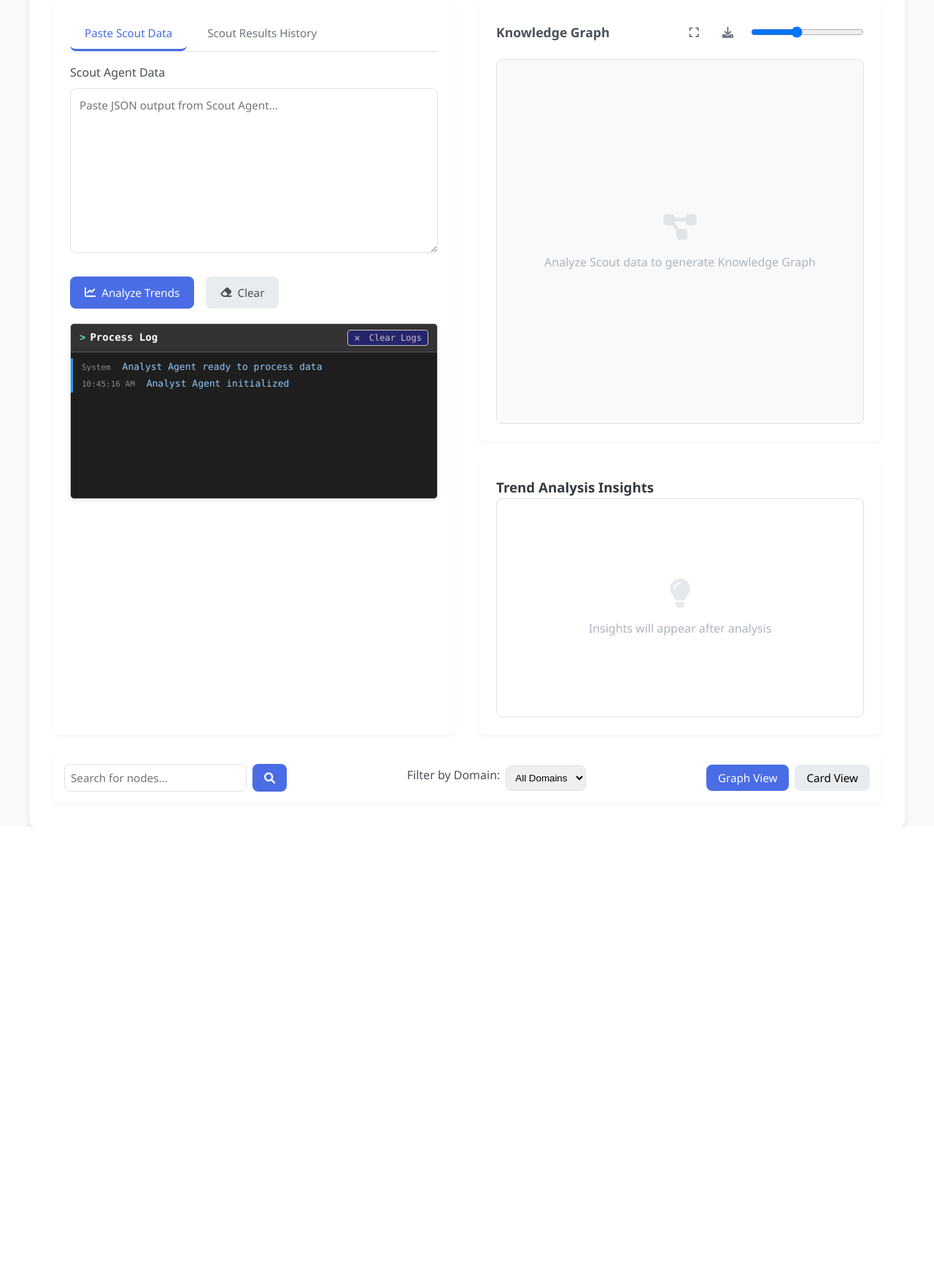
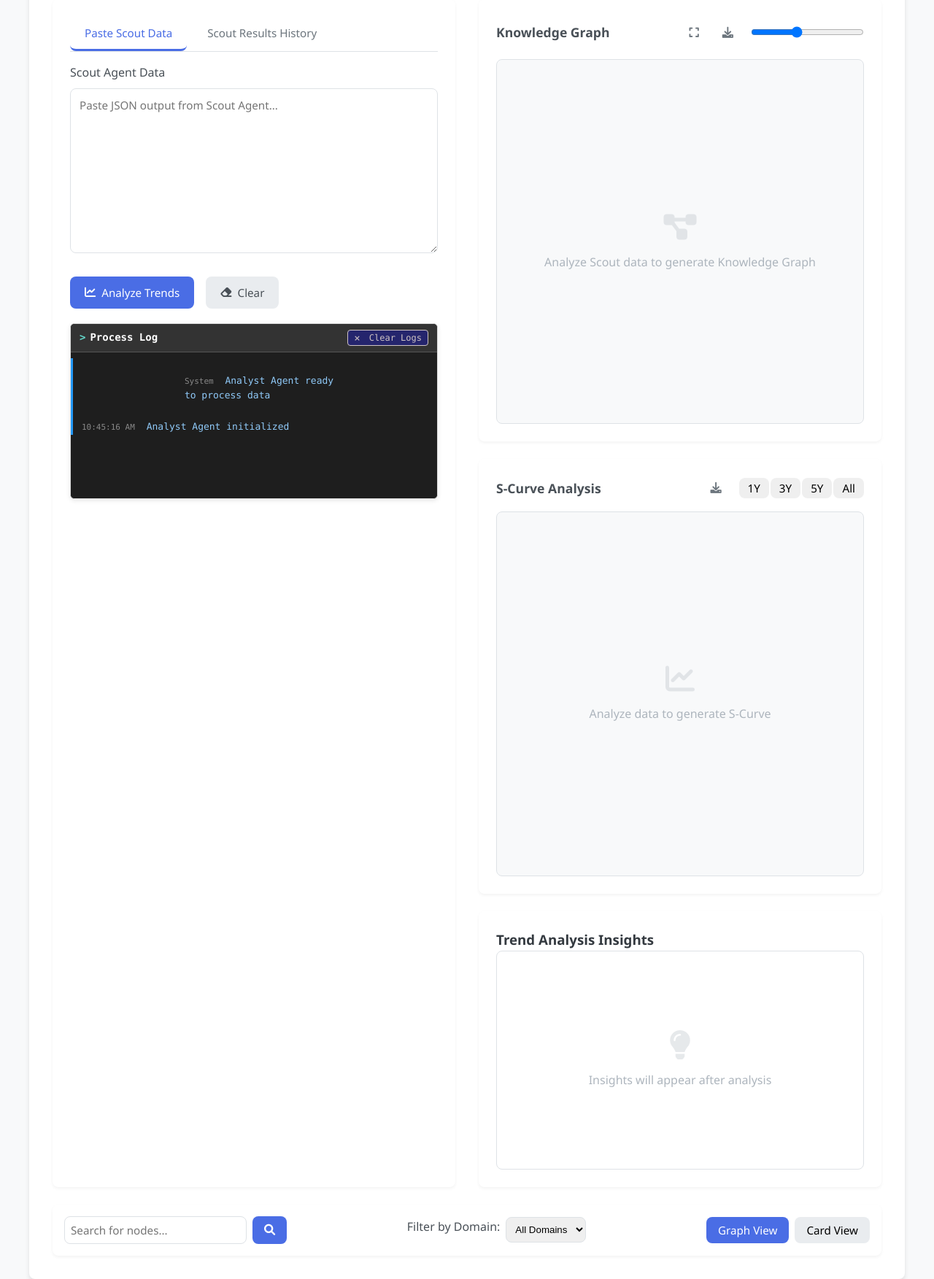
Before and after one commit to research-kreat/crewai-agents, a Flask app: page /analyst-agent in a window 1280 px wide. Shown: the part 248-2001 px from the top of the page at 73% size. Before the commit the page ends 1381 px from the top, so only its background shows below. Run offline with Flask 3, Linux system fonts and the light colour scheme; some libraries are stand-ins or nearby versions.

Commit message:
chore: s-curve-layout

```diff
--- a/static/css/analyst-agent.css
+++ b/static/css/analyst-agent.css
@@ -38,17 +38,6 @@
 .tab-content.active {
     display: block;
     animation: fadeIn 0.3s ease forwards;
-}
-
-/* Knowledge graph visualization improvements */
-.graph-container {
-    width: 100%;
-    height: 500px;
-    border: 1px solid var(--gray-300);
-    border-radius: var(--border-radius);
-    overflow: hidden;
-    background-color: #f8f9fa;
-    position: relative;
 }
 
 .graph-container canvas {
@@ -147,20 +136,6 @@
     border-top: 1px solid var(--gray-200);
 }
 
-/* Search and filter controls */
-.graph-controls {
-    display: flex;
-    justify-content: space-between;
-    align-items: center;
-    padding: 1rem;
-    background-color: white;
-    border-radius: var(--border-radius);
-    box-shadow: var(--shadow-sm);
-    margin-top: 1.5rem;
-    flex-wrap: wrap;
-    gap: 1rem;
-}
-
 .search-box {
     display: flex;
     gap: 0.5rem;
@@ -224,7 +199,7 @@
     gap: 1.5rem;
 }
 
-.graph-visualization {
+.graph-visualization, .s-visualization {
     background-color: var(--gray-50);
     border-radius: var(--border-radius);
     padding: 1.5rem;
@@ -545,14 +520,15 @@
 }
 
 /* Force Graph Improvements */
-.graph-container {
+.graph-container, .s-container {
     position: relative;
     width: 100%;
+    transition: all 0.3s ease;
     height: 500px;
+    border: 1px solid var(--gray-300);
     border-radius: var(--border-radius);
     overflow: hidden;
     background-color: #f8f9fa;
-    transition: all 0.3s ease;
 }
 
 .graph-container:fullscreen {
@@ -984,3 +960,12 @@
     font-weight: 500;
     transition: var(--transition);
 }
+
+.s-time-filter{
+    display: flex;
+    gap: 2px;
+}
+
+.year-btn{
+    padding: 0.25rem 0.75rem;
+}
--- a/templates/analyst-agent.html
+++ b/templates/analyst-agent.html
@@ -115,7 +115,10 @@
                 </button>
               </div>
               <div id="console-log" class="console-log">
-                <div class="log-message system"><span class="log-timestamp">System</span> Analyst Agent ready to process data</div>
+                <div class="log-message system">
+                  <span class="log-timestamp">System</span> Analyst Agent ready
+                  to process data
+                </div>
               </div>
             </div>
           </div>
@@ -157,6 +160,59 @@
                 <div class="placeholder-message">
                   <i class="fas fa-project-diagram"></i>
                   <p>Analyze Scout data to generate Knowledge Graph</p>
+                </div>
+              </div>
+            </div>
+
+            <!-- S-Curve Analysis -->
+            <div class="s-visualization">
+              <div class="visualization-header">
+                <h3>S-Curve Analysis</h3>
+                <div class="visualization-controls">
+                  <button
+                    class="icon-button"
+                    onclick="downloadSCurveImage()"
+                    title="Download S-Curve"
+                  >
+                    <i class="fas fa-download"></i>
+                  </button>
+                  <!-- Time Range Filter Buttons -->
+                  <div class="s-time-filter">
+                    <button
+                      class="year-btn active"
+                      data-period="1Y"
+                      onclick="filterCurveByTime('1Y')"
+                    >
+                      1Y
+                    </button>
+                    <button
+                      class="year-btn"
+                      data-period="3Y"
+                      onclick="filterCurveByTime('3Y')"
+                    >
+                      3Y
+                    </button>
+                    <button
+                      class="year-btn"
+                      data-period="5Y"
+                      onclick="filterCurveByTime('5Y')"
+                    >
+                      5Y
+                    </button>
+                    <button
+                      class="year-btn"
+                      data-period="All"
+                      onclick="filterCurveByTime('All')"
+                    >
+                      All
+                    </button>
+                  </div>
+                </div>
+              </div>
+              <div id="s-curve-container" class="s-container">
+                <div class="placeholder-message">
+                  <i class="fas fa-chart-line"></i>
+                  <p>Analyze data to generate S-Curve</p>
                 </div>
               </div>
             </div>
```
